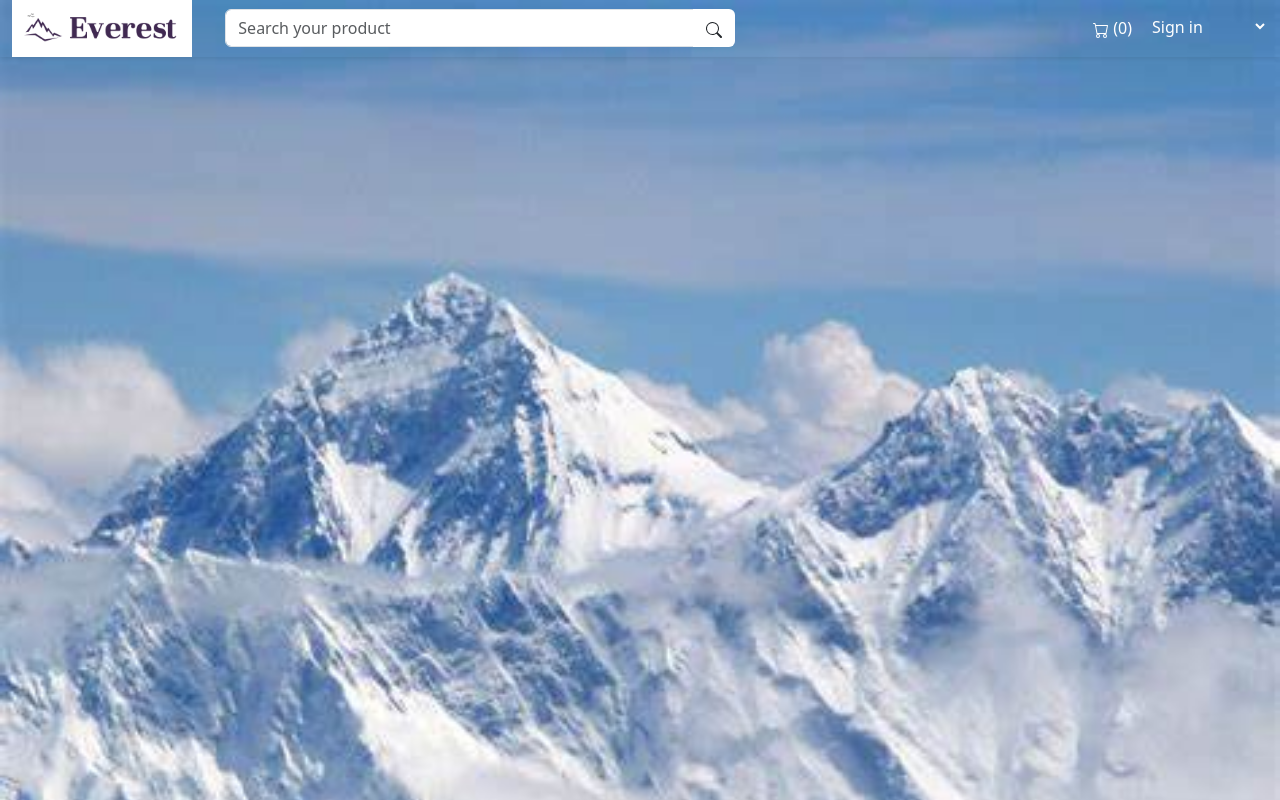
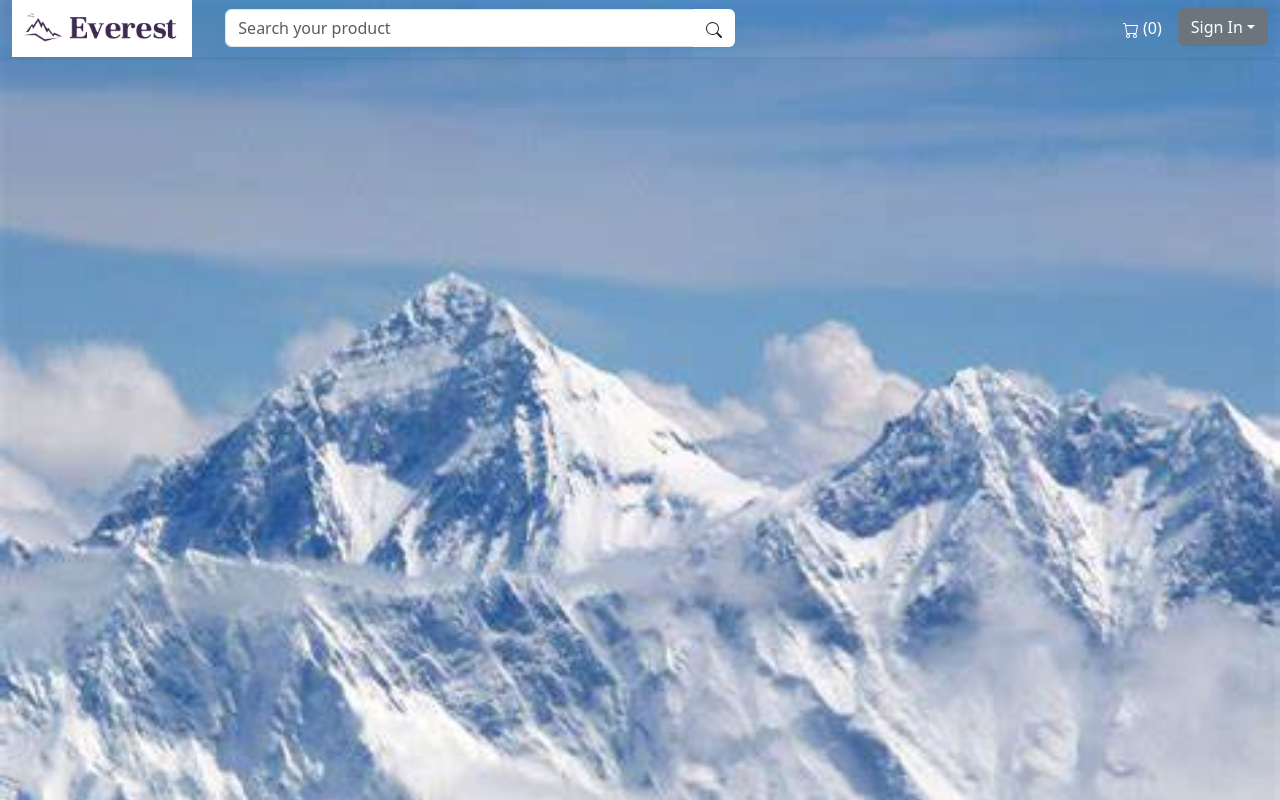
Before and after one commit to Anna-Elisabeth/LeoAnna_FE, a React (Create React App) app: page / in a window 1280 px wide. Built offline with nearby package versions, Linux system fonts and the light colour scheme.

Commit message:
Dropdown

```diff
--- a/src/App.js
+++ b/src/App.js
@@ -2,6 +2,7 @@ import { Link, Route, BrowserRouter as Router, Routes } from 'react-router-dom';
 import './App.css';
 import Logo2 from './Logo2.png';
 import 'bootstrap/dist/css/bootstrap.min.css';
+import 'bootstrap/dist/js/bootstrap';
 import Navbar from './Components/Navbar';
 
 function App() {
@@ -10,8 +11,10 @@ function App() {
       <Navbar className="navbar align-content-center " style={{ display: "flex", backgroundColor: "rgba(0, 0, 0, 0)" }} />
       <Routes>
         <Route path='/' />
-          <Route path='/cart' />
-          <Route path='/signIn' />
+          <Route path='/admin' />
+          <Route path='/existing' />
+          <Route path='/newCust' />
+          <Route path='/basket' />
         </Routes>
       </Router>
 
@@ -20,24 +23,3 @@ function App() {
 }
 
 export default App;
-
-
-
-
-
-{/* <Router>
-<nav className="navbar align-content-center " style={{ display: "flex", backgroundColor: "rgba(135,150,180, 0.10)", }} >
-  <Link to="/">
-    <img src={Logo2} alt='Logo Icon' className="navbar-brand" width="180px" />
-  </Link>
-  <div><Link to='/signIn'><button type="button" className="btn btn-primary btn-lg" style={{ margin: "15px" }}>Sign In</button></Link></div>
- <div><Link to='/basket'><img src="/icons8-cart-48.png" alt="" height={40}></img></Link></div>
-  <div><input style={{ margin: "15px", width: "700px"}} placeholder='Search here'></input></div>
-
-</nav>
-<Routes>
-  <Route path='/' />
-  <Route path='/basket' />
-  <Route path='/signIn' />
-</Routes>
-</Router> */}
--- a/src/Components/Navbar.jsx
+++ b/src/Components/Navbar.jsx
@@ -9,9 +9,9 @@ function Navbar() {
         <div className="top-navbar">
           <div className="container-fluid">
             <div className="row">
-              <div  className="col-md-2 my-auto d-none d-sm-none d-md-block d-lg-block">
+              <div className="col-md-2 my-auto d-none d-sm-none d-md-block d-lg-block">
                 <Link to="/">
-                <img src="/Logo2.png" alt="Logo Icon" className="navbar-brand" width="180px" />
+                  <img src="/Logo2.png" alt="Logo Icon" className="navbar-brand" width="180px" />
                 </Link>
               </div>
               <div className="col-md-5 my-auto">
@@ -19,7 +19,7 @@ function Navbar() {
                   <div className="input-group">
                     <input type="search" placeholder="Search your product" className="form-control" />
                     <button className="btn bg-white" type="submit">
-                    <svg xmlns="http://www.w3.org/2000/svg" width="16" height="16" fill="currentColor" class="bi bi-search" viewBox="0 0 16 16">
+                      <svg xmlns="http://www.w3.org/2000/svg" width="16" height="16" fill="currentColor" class="bi bi-search" viewBox="0 0 16 16">
                         <path d="M11.742 10.344a6.5 6.5 0 1 0-1.397 1.398h-.001q.044.06.098.115l3.85 3.85a1 1 0 0 0 1.415-1.414l-3.85-3.85a1 1 0 0 0-.115-.1zM12 6.5a5.5 5.5 0 1 1-11 0 5.5 5.5 0 0 1 11 0" />
                       </svg>
                     </button>
@@ -29,34 +29,22 @@ function Navbar() {
               <div className="col-md-5 my-auto">
                 <ul className="nav justify-content-end">
                   <li className="nav-item">
-                    <button style={{color: "white"}} className="nav-link" href="#">
-                    <svg xmlns="http://www.w3.org/2000/svg" width="16" height="16" fill="currentColor" class="bi bi-cart" viewBox="0 0 16 16">
+                    <button style={{ color: "white" }} className="nav-link" href="#">
+                      <svg xmlns="http://www.w3.org/2000/svg" width="16" height="16" fill="currentColor" class="bi bi-cart" viewBox="0 0 16 16">
                         <path d="M0 1.5A.5.5 0 0 1 .5 1H2a.5.5 0 0 1 .485.379L2.89 3H14.5a.5.5 0 0 1 .491.592l-1.5 8A.5.5 0 0 1 13 12H4a.5.5 0 0 1-.491-.408L2.01 3.607 1.61 2H.5a.5.5 0 0 1-.5-.5M3.102 4l1.313 7h8.17l1.313-7zM5 12a2 2 0 1 0 0 4 2 2 0 0 0 0-4m7 0a2 2 0 1 0 0 4 2 2 0 0 0 0-4m-7 1a1 1 0 1 1 0 2 1 1 0 0 1 0-2m7 0a1 1 0 1 1 0 2 1 1 0 0 1 0-2" />
                       </svg> (0)
                     </button>
                   </li>
-                  <li className="nav-item dropdown">
-                  <div class="input-group flex-nowrap">
-                  {/* <span style={{background: "rgba(0, 0, 0, 0)", border: "none", outline:"none", color: "white"}} class="input-group-text" id="addon-wrapping">Sign In</span>   */}
-                    <select  style={{ width: "120px", height: "37px", background: "rgba(0, 0, 0, 0)", border: "none", outline:"none", color: "white"}}>input type="text" class="form-contr
-                      <option style={{color: "white"}} >Sign in</option>
-                      <option style={{color: "blue"}} >Detached</option>
-                      <option style={{color: "blue"}}  > Semi-Detached</option>
-                      <option style={{color: "blue"}}  >Terraced</option>
-                      <option  style={{color: "blue"}} >Bungalow</option>
-                      <option style={{color: "blue"}} >Flat</option>
-                    </select>
-                    </div>
-                    {/* <a style={{color: "white"}} className="nav-link dropdown-toggle" href="#" id="navbarDropdown" role="button" data-bs-toggle="dropdown" aria-expanded="false">
-                      <ul className="dropdown-menu" aria-labelledby="navbarDropdown">
-                      <li><a className="dropdown-item" href="#"><i className="fa fa-user"></i> Profile</a></li>
-                      <li><a className="dropdown-item" href="#"><i className="fa fa-list"></i> My Orders</a></li>
-                      <li><a className="dropdown-item" href="#"><i className="fa fa-shopping-cart"></i> My Cart</a></li>
-                      <li><a className="dropdown-item" href="#"><i className="fa fa-sign-out"></i> Logout</a></li>
+                  <div class="dropdown">
+                    <a class="btn btn-secondary dropdown-toggle" href="#" role="button" data-bs-toggle="dropdown" aria-expanded="false">
+                      Sign In
+                    </a>
+                    <ul class="dropdown-menu">
+                      <li><Link to="/existing" class="dropdown-item" >Existing Customer</Link></li>
+                      <li><Link to="/newCust" class="dropdown-item">New Customer</Link></li>
+                      <li><Link to="/admin" class="dropdown-item">Admin</Link></li>
                     </ul>
-                    </a> */}
-
-                  </li>
+                  </div>
                 </ul>
               </div>
             </div>
```
